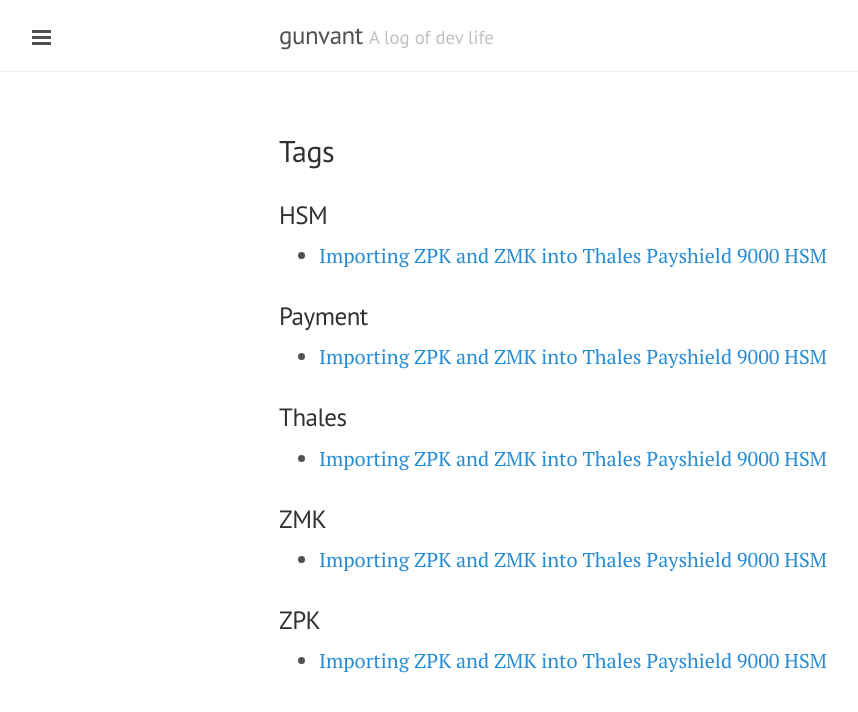
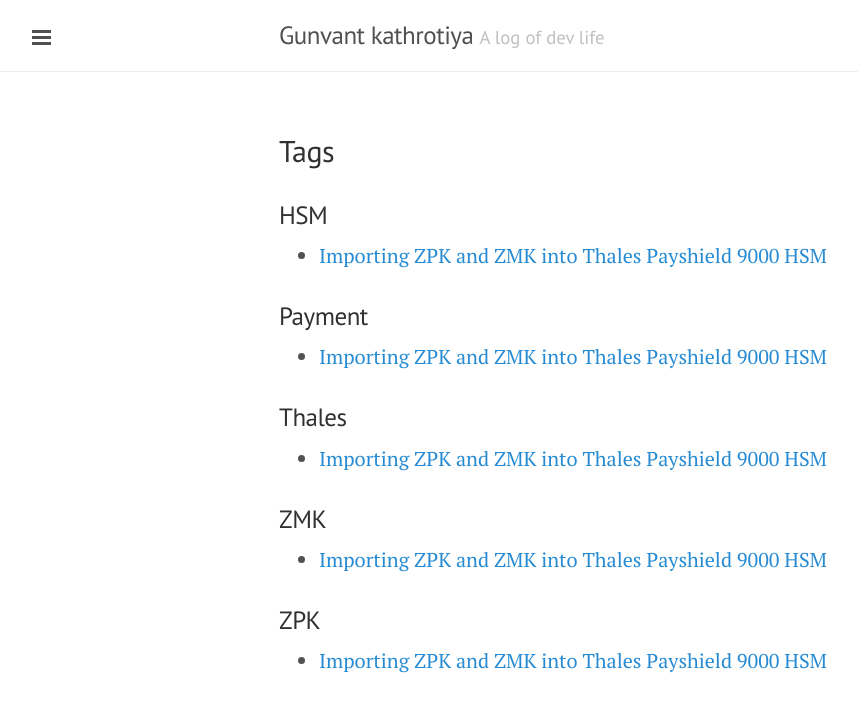
Before and after one commit to glkathrotiya/glkathrotiya.github.io, a Jekyll site: the page built from tags.html, in a window 1280 px wide. Shown: the top 712 px of the page, without its empty margins (1-859 px from the left). Built offline with Jekyll 4.4.1, drawn with Linux system fonts in a browser that asks for light colours.

Commit message:
Update _config.yml

```diff
--- a/_config.yml
+++ b/_config.yml
@@ -1,12 +1,11 @@
 excerpt_separator: ""
-pygments: true
 markdown: kramdown
 url: http://www.gunvant.net
-title: gunvant
+title: Gunvant kathrotiya
 tagline: A log of dev life
 description:
 paginate: 5
-
+highlighter: rouge
 gems:
   - jekyll-sitemap
 
```
